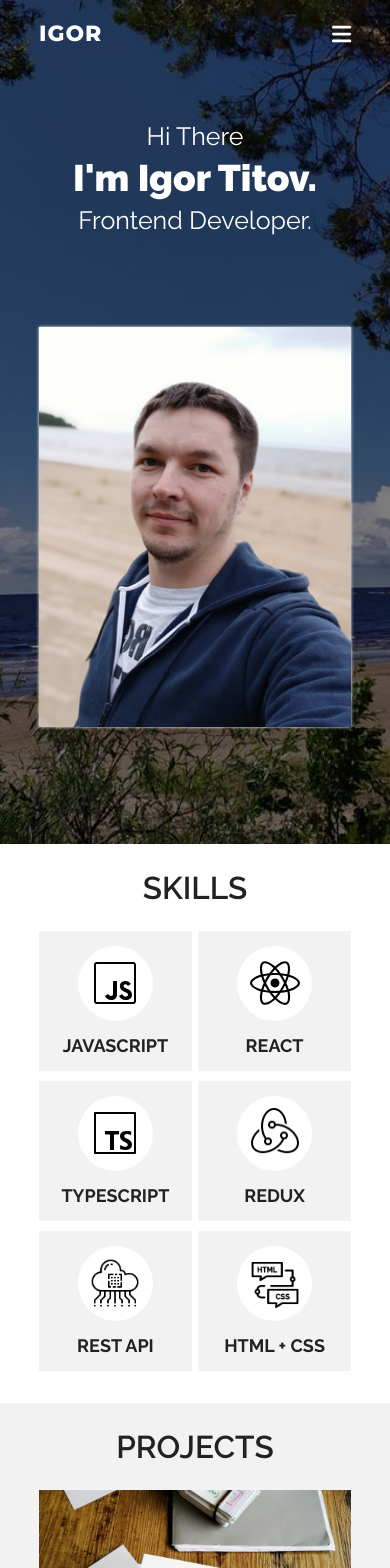
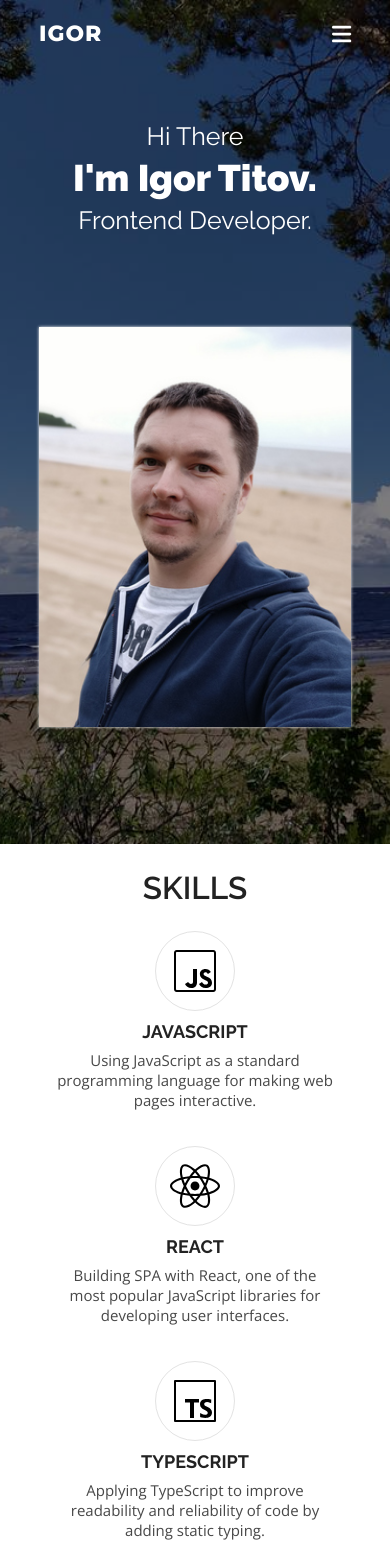
Before and after one commit to Freiii21/portfolio-react, a React (Create React App) app: page / in a window 390 px wide. Shown: the top 1568 px of the page. Built offline with nearby package versions, Linux system fonts and the light colour scheme.

Commit message:
#42 design improvements_47

```diff
--- a/src/e2-skills/Skills.module.scss
+++ b/src/e2-skills/Skills.module.scss
@@ -1,7 +1,6 @@
 @import "./src/common/styles/sass/variables.scss";
 
 .skills{
-    padding-bottom: 109px;
     .skillsContainer{
         flex-direction: column;
         .skillsSet{
@@ -12,23 +11,3 @@
         }
     }
 }
-@media screen and (max-width: 1177px){
-    .skills{
-        padding-bottom: 4px;
-        .skillsContainer{
-            .skillsSet{
-                justify-content: space-evenly;
-            }
-        }
-    }
-}
-@media screen and (max-width: 800px){
-    .skills{
-        padding-bottom: 22px;
-        .skillsContainer{
-            .skillsSet{
-                justify-content: space-between;
-            }
-        }
-    }
-}
--- a/src/e2-skills/Skills.tsx
+++ b/src/e2-skills/Skills.tsx
@@ -6,17 +6,11 @@ import {Title} from '../common/components/Title/Title';
 import {IconDefinition} from '@fortawesome/free-solid-svg-icons';
 
 import jsIcon from './../assets/icons/js.svg'
-import jsIconColor from './../assets/icons/jsColor.png'
 import {faReact} from '@fortawesome/free-brands-svg-icons'
-import reactColor from './../assets/icons/reactColor.png'
 import tsIcon from './../assets/icons/ts.svg'
-import tsIconColor from './../assets/icons/tsColor.png'
 import reduxIcon from './../assets/icons/redux.png'
-import reduxIconColor from './../assets/icons/reduxColor.png'
 import apiIcon from './../assets/icons/api.png'
-import apiIconColor from './../assets/icons/apiColor.png'
 import html_css from './../assets/icons/html_css.png'
-import html_css_Color from './../assets/icons/html_css_Color.png'
 
 type SkillPropsType = {
     skillsRef: MutableRefObject<null | HTMLDivElement>
@@ -24,28 +18,28 @@ type SkillPropsType = {
 
 type skillType = {
     icon: IconDefinition | string
-    iconColor: IconDefinition | string
     title: string
     description: string
 }
 
 export const Skills = (props: SkillPropsType) => {
     const mySkills: Array<skillType> = [
-        {icon: jsIcon, iconColor: jsIconColor, title: 'JavaScript', description: 'Some description...'},
-        {icon: faReact, iconColor: reactColor, title: 'React', description: 'Some description...'},
-        {icon: tsIcon, iconColor: tsIconColor, title: 'TypeScript', description: 'Some description...'},
-        {icon: reduxIcon, iconColor: reduxIconColor, title: 'Redux', description: 'Some description...'},
-        {icon: apiIcon, iconColor: apiIconColor, title: 'REST API', description: 'Some description...'},
-        {
-            icon: html_css,
-            iconColor: html_css_Color,
-            title: 'HTML + CSS',
-            description: 'Some description with a loooooong string...'
+        {icon: jsIcon, title: 'JavaScript',
+            description: 'Using JavaScript as a standard programming language for making web pages interactive.'},
+        {icon: faReact, title: 'React',
+            description: 'Building SPA with React, one of the most popular JavaScript libraries for developing user interfaces.'},
+        {icon: tsIcon, title: 'TypeScript',
+            description: 'Applying TypeScript to improve readability and reliability of code by adding static typing.'},
+        {icon: reduxIcon, title: 'Redux',
+            description: 'Centralization of application state and logic thanks to the Redux (+Redux Thunk and Redux Toolkit).'},
+        {icon: apiIcon, title: 'REST API',
+            description: 'Ensuring the interaction of the web applications with the servers through the REST API.'},
+        {icon: html_css, title: 'HTML + CSS',
+            description: 'Creation of modern and user-friendly web pages based on classic HTML and CSS technologies.'
         },
     ];
 
     const mySkillsMap = mySkills.map(skill => <Skill icon={skill.icon}
-                                                     iconColor={skill.iconColor}
                                                      title={skill.title}
                                                      description={skill.description}
                                                      key={skill.title}/>);
--- a/src/e2-skills/skill/Skill.module.scss
+++ b/src/e2-skills/skill/Skill.module.scss
@@ -2,88 +2,61 @@
 @import "./src/common/styles/sass/mixins.scss";
 
 .skill{
-    width: 314px;
-    height: 180px;
-    margin: 0 0 28px;
+    width: 33%;
+    //width: 325px;
+    min-height: 220px;
+    margin: 0 0 35px;
     display: flex;
     flex-direction: column;
     align-items: center;
-    justify-content: space-evenly;
     text-align: center;
     padding: 0 15px;
-    transition: all 0.1s ease-in-out;
-    background-color: #f2f2f2;
     .iconField {
-        width: 90px;
-        height: 90px;
+        width: 80px;
+        height: 80px;
+        margin: 0 0 20px;
         border-radius: 100%;
-        background-color: white;
+        border: 1px solid #e3e3e3;
         display: flex;
         justify-content: center;
         align-items: center;
         .icon {
-            width: 60px;
-            height: 60px;
-        }
-    }
-    .iconColorField{
-        display: none;
-        width: 90px;
-        height: 90px;
-        border-radius: 100%;
-        background-color: white;
-        justify-content: center;
-        align-items: center;
-        .icon {
-            width: 60px;
-            height: 60px;
+            width: 50px;
+            height: 50px;
         }
     }
     .title {
         @include text(Raleway-Bold, sans-serif, 18px);
         text-transform: uppercase;
         color: $textSeconsdColor;
-        transition: all 0.1s ease-in-out;
+        margin: 0 0 16px;
     }
     .description {
         @include text(OpenSans-Regular, sans-serif, 16px);
         color: $textThirdColor;
+        margin: 0 0 16px;
     }
 }
 .skill:hover {
-    background-color: darkgrey;
-    transition: all 0.1s ease-in-out;
     .iconField {
-        display: none;
-    }
-    .iconColorField{
-        display: flex;
-    }
-    .title {
-        color: white;
-        transition: all 0.1s ease-in-out;
+        border: none;
+        box-shadow: 0 0 15px #e3e3e3;
     }
 }
+
 @media screen and (max-width: 800px){
     .skill{
-        width: 49%;
-        height: 140px;
-        margin: 0 0 10px;
+        width: 100%;
+        min-height: 200px;
+        margin: 0 0 15px;
         .iconField {
-            width: 75px;
-            height: 75px;
-            .icon {
-                width: 50px;
-                height: 50px;
-            }
+            margin: 0 0 10px;
         }
-        .iconColorField{
-            width: 75px;
-            height: 75px;
-            .icon {
-                width: 50px;
-                height: 50px;
-            }
+        .title {
+            margin: 0 0 8px;
+        }
+        .description {
+            @include text(OpenSans-Regular, sans-serif, 15px);
         }
     }
 }
--- a/src/e2-skills/skill/Skill.tsx
+++ b/src/e2-skills/skill/Skill.tsx
@@ -5,7 +5,6 @@ import {IconDefinition} from '@fortawesome/free-solid-svg-icons';
 
 type SkillPropsType = {
     icon: IconDefinition | string
-    iconColor: IconDefinition | string
     title: string
     description: string
 }
@@ -19,14 +18,8 @@ export const Skill = (props: SkillPropsType) => {
                     : <img src={props.icon} alt="icon" className={s.icon}/>
                 }
             </div>
-            <div className={s.iconColorField}>
-                {typeof props.iconColor !== 'string'
-                    ? <FontAwesomeIcon icon={props.iconColor} className={s.icon}/>
-                    : <img src={props.iconColor} alt="icon" className={s.icon}/>
-                }
-            </div>
             <h3 className={s.title}>{props.title}</h3>
-            {/*<span className={s.description}>{props.description}</span>*/}
+            <span className={s.description}>{props.description}</span>
         </div>
     );
 }
```
Also changed, not shown: src/assets/icons/html_css.png.
